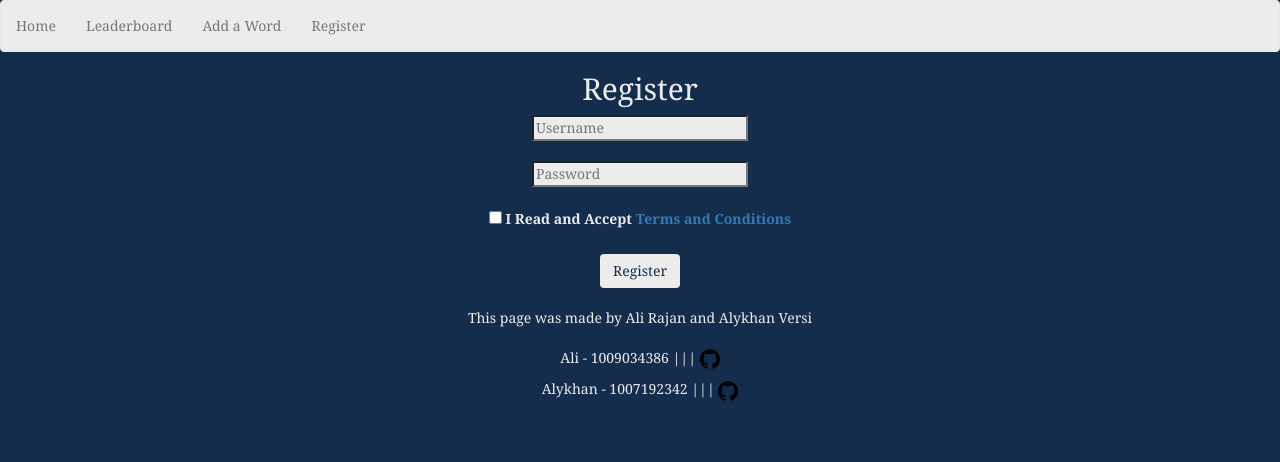
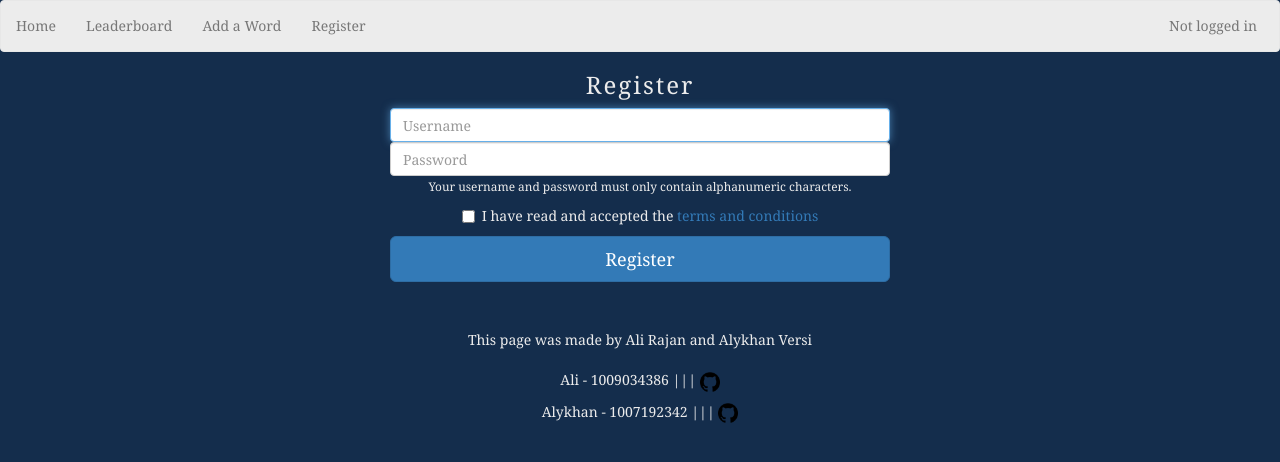
Before and after one commit to ali-rajan/b20-a3, a Flask app: page /register in a window 1280 px wide. Shown: the top 462 px of the page. Run offline with Flask 3, Linux system fonts and the light colour scheme; parts of the project's set-up code (start-up, migrations or seed data) failed here and were passed over; some libraries are stand-ins or nearby versions.

Commit message:
Revamped login and registration forms

```diff
--- a/main.py
+++ b/main.py
@@ -25,13 +25,16 @@ def home():
 
     return render_template("index.html", username_text=get_username_text())
 
+
 @app.route("/register")
 def register():
     """Handle the routing to take the user to register page.
     """
-    return render_template("register.html")
 
-@app.route("/user-created", methods=["POST"])
+    return render_template("register.html", username_text=get_username_text())
+
+
+@app.route("/user_created", methods=["POST"])
 def user_created():
     """Handle the player account creation on backend and redirects to home page.
     """
@@ -41,11 +44,12 @@ def user_created():
     if is_valid_account_info(username, password):
         password_hash = bcrypt.generate_password_hash(password).decode("UTF-8")
         insert_player(username, password_hash)
-        flash("User created successfully", "user_register")
+        flash("User created successfully. Log in to play", "user_register")
+        session.pop("user_id", None)    # Log out the current user
     else:
         flash("Please enter a valid password and username that is not taken. Only use alphanumeric characters",
             "user_register")
-    return redirect(url_for("home"))
+    return render_template("register.html", username_text=get_username_text())
 
 
 @app.route("/login", methods=["POST"])
--- a/static/css/style.css
+++ b/static/css/style.css
@@ -35,6 +35,21 @@ h1 {
     font-size: 36px;
     font-weight: bold;
     letter-spacing: 2px;
+}
+
+/***** Registration styling *****/
+
+.form-signin, .form-group {
+    margin: auto;
+    max-width: 500px;
+}
+
+.form-text {
+    color: #ececec;
+}
+
+.messages {
+    padding: 1em;
 }
 
 
--- a/templates/register.html
+++ b/templates/register.html
@@ -1,31 +1,25 @@
 {% extends "navigation.html" %}
 {% block content %}
+    <form class="form-signin" action="/user_created" method="POST">
+        <h1 class="h3 mb-3 font-weight-normal">Register</h1>
 
-    <h2>Register</h2>
+        <input class="form-control" type="text" name="username" id="userName" placeholder="Username" required
+        autofocus>
+        <input class="form-control" type="password" name="password" id="pwd" placeholder="Password" required>
+        <small class="form-text text-muted">Your username and password must only contain alphanumeric
+        characters.</small>
 
-
-    <form class="p-3 mt-3" action="/user-created" method="POST">
-        <div class="form-field d-flex align-items-center">
-            <span class="far fa-user"></span>
-            <input type="text" name="username" id="userName" placeholder="Username" required>
-        </div>
-        <br>
-        <div class="form-field d-flex align-items-center">
-            <span class="fas fa-key"></span>
-            <input type="password" name="password" id="pwd" placeholder="Password" required>
-        </div>
-        <br>
-        <div class="form-check">
-            <label class="form-check-label">
-              <input type="checkbox" class="form-check-input" required>
-              I Read and Accept <a href="https://www.youtube.com/watch?v=dQw4w9WgXcQ&ab_channel=RickAstley">Terms and Conditions</a>
+        <div class="checkbox mb-3">
+            <label>
+                <input type="checkbox" required>I have read and accepted the
+                <a href="https://www.youtube.com/watch?v=dQw4w9WgXcQ&ab_channel=RickAstley">terms and conditions</a>
             </label>
         </div>
-          <br>
-        <button class="btn mt-3" type="submit" name="register">Register</button>
 
+        <button class="btn btn-lg btn-primary btn-block" type="submit" name="register">Register</button>
     </form>
 
+    <div class="messages">
         {% with messages = get_flashed_messages(category_filter=["user_register"]) %}
             {% if messages %}
                 {% for message in messages %}
@@ -33,5 +27,6 @@
                 {% endfor %}
             {% endif %}
         {% endwith %}
+    </div>
 
 {% endblock %}
```
Also changed, not shown: templates/add-word.html (+10 -2 lines), templates/index.html (+18 -4 lines), instance/database.db, templates/leaderboard.html (line endings or trailing spaces), templates/navigation.html (line endings or trailing spaces). Lines whose indentation alone changed are shown as unchanged.
